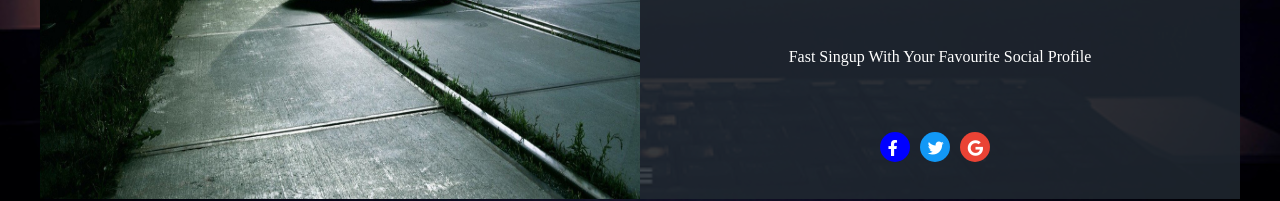
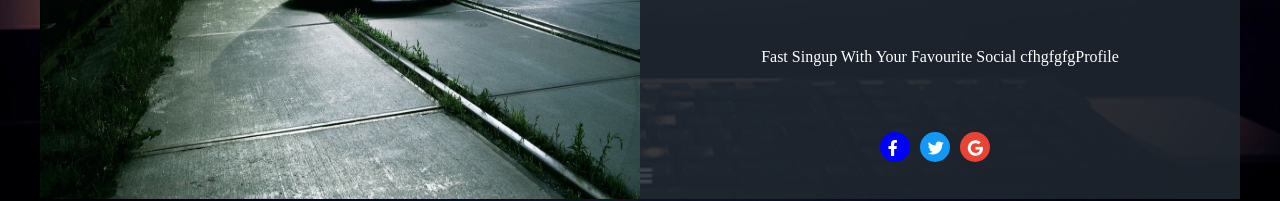
Before and after one commit to haduan1234/fontend, a plain HTML site: page HTML/DangKy.html in a window 1280 px wide. Shown: the part 381-582 px from the top of the page. Drawn offline with Linux system fonts and the light colour scheme.

Commit message:
edit text in html

```diff
--- a/HTML/DangKy.html
+++ b/HTML/DangKy.html
@@ -36,7 +36,7 @@
                 </button>
             </div>
             <div class="note">
-                <p>Fast Singup With Your Favourite Social Profile</p>
+                <p>Fast Singup With Your Favourite Social cfhgfgfgProfile</p>
             </div>
             <div class="icon">
                 <div class="icon-fb">
```
